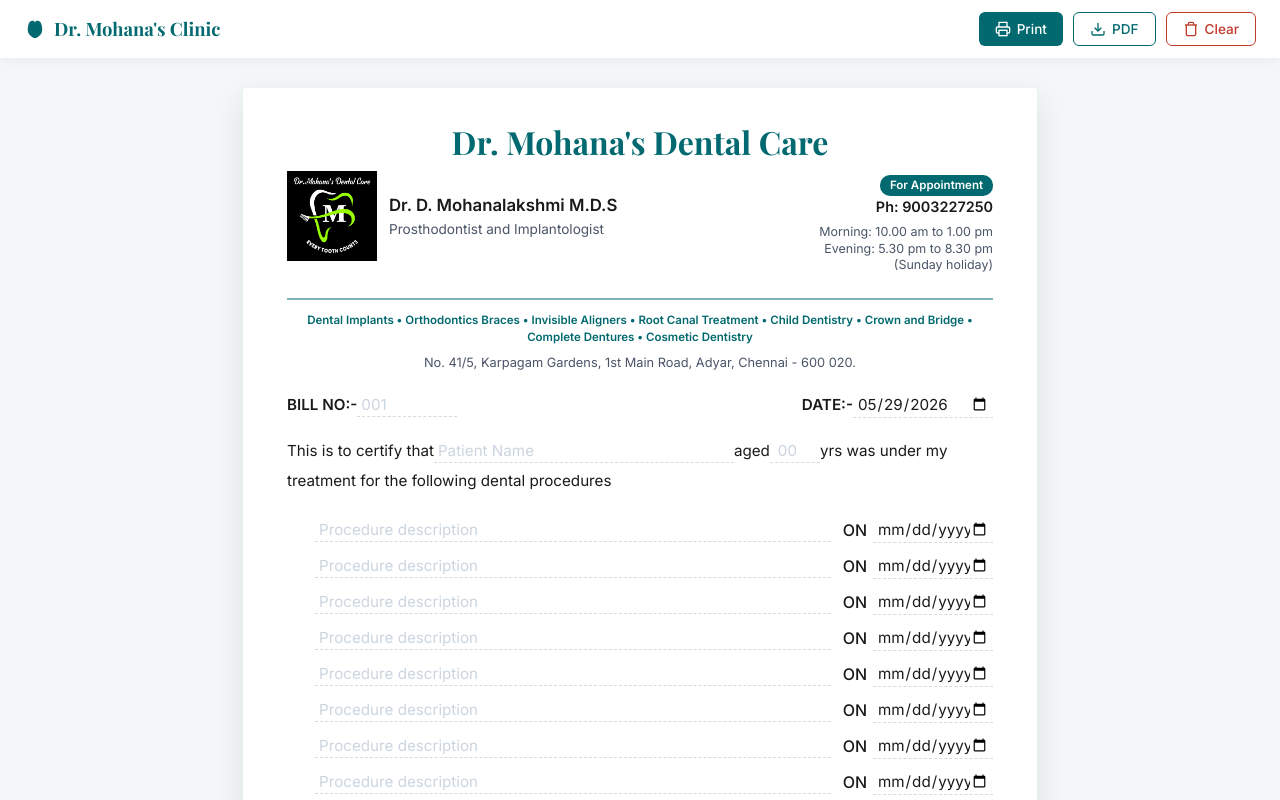
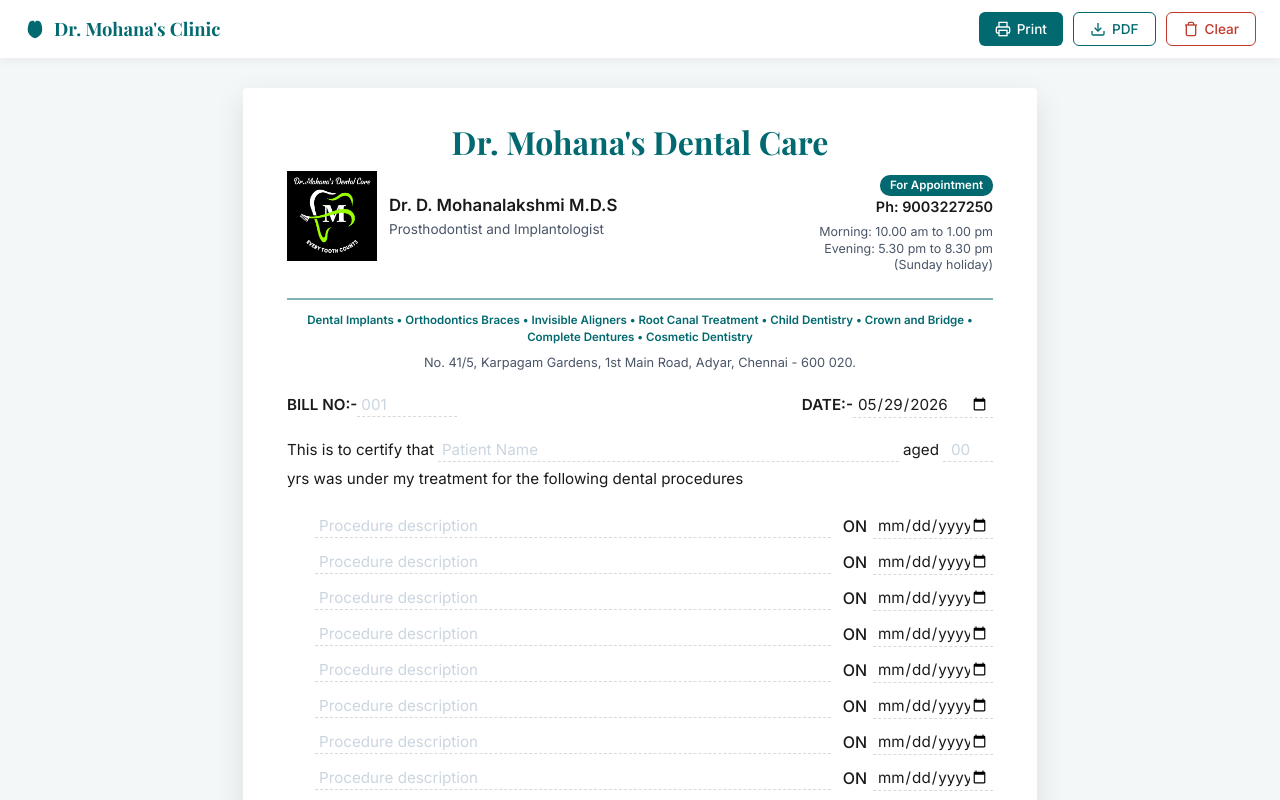
Before and after one commit to RisAhamed/Presciption-pad-Mohanas, a React (Vite) app: page / in a window 1280 px wide. Shown: the top 800 px of the page. Built offline with nearby package versions, Linux system fonts and the light colour scheme.

Commit message:
fix: update treatment description and amount section in bill

```diff
--- a/dental-bill.html
+++ b/dental-bill.html
@@ -435,7 +435,7 @@
             <hr class="bill-divider">
 
             <div class="services-strip">
-                Dental Implants &bull; Orthodontics Braces &bull; Invisible Aligners &bull; Root Canal Treatment &bull; Child Dentistry &bull; Crown and Bridge &bull; Complete Dentures &bull; Cosmetic Dentistry
+                Dental Implants &bull; Orthodontics Braces &bull; Invisible Aligners &bull; Root Canal Treatment &bull; Child Dentistry &bull; Crown and Bridge &bull;  </n> Complete Dentures &bull; Cosmetic Dentistry
             </div>
 
             <div class="address-line">
--- a/src/App.css
+++ b/src/App.css
@@ -196,11 +196,21 @@
 .date-input { width: 140px; font-family: 'Inter', sans-serif; }
 
 .patient-info {
-    line-height: 2;
+    display: flex;
+    flex-wrap: wrap;
+    align-items: baseline;
+    gap: 2px 4px;
+    line-height: 1.8;
     margin-bottom: 20px;
     font-size: 0.95rem;
 }
-.patient-name-input { width: 300px; font-weight: 500; }
+.patient-name-input {
+    width: auto;
+    min-width: 120px;
+    max-width: 100%;
+    flex: 1;          /* takes remaining space in the inline flow */
+    font-weight: 500;
+}
 .age-input { width: 50px; text-align: center; }
 
 .procedures-section { margin-bottom: 20px; }
@@ -420,7 +430,6 @@
     .header-left { flex-direction: column; text-align: center; }
     .header-right { text-align: center; }
     .doctor-info { text-align: center; }
-    .patient-name-input { width: 180px; }
     .procedure-row { flex-wrap: wrap; white-space: normal; }
     .procedure-right { margin-left: 20px; }
     .signatures-section { flex-direction: column; gap: 30px; align-items: center; }
--- a/src/App.tsx
+++ b/src/App.tsx
@@ -528,7 +528,7 @@
                         <div className="bill-spacer"></div>
 
                         <div className="amount-section" style={{ marginBottom: '30px' }}>
-                            I have received Rs.
+                            I have performed the above mentioned treatment procedures with informed consent from the patient and received Rs.
                             <label htmlFor="amount" style={{ display: 'none' }}>Amount</label>
                             <input type="number" id="amount" className="input-inline amount-input" placeholder="0.00" min="0" step="0.01" />
                             for the above mentioned treatment as professional charges.
```
